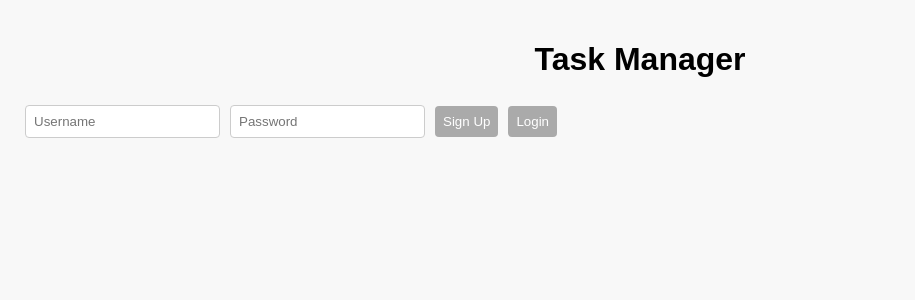
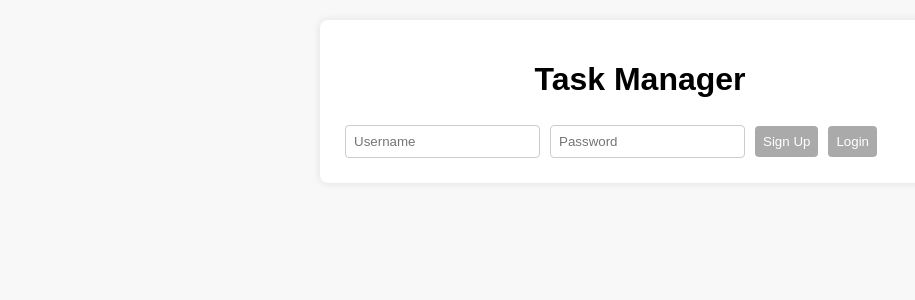
Before and after one commit to AndrewHulme88/project-planner, a React (Create React App) app in the folder frontend/: page / in a window 1280 px wide. Shown: the top 300 px of the page, without its empty margins (0-915 px from the left). Built offline with nearby package versions, Linux system fonts and the light colour scheme.

Commit message:
Added classes for styling

```diff
--- a/frontend/src/App.js
+++ b/frontend/src/App.js
@@ -132,7 +132,7 @@ function App() {
   };
 
   return (
-    <div>
+    <div className='container'>
       <h1>Task Manager</h1>
       {token ? (
         <>
@@ -152,7 +152,7 @@ function App() {
                 return true;
               })
             .map(task => (
-              <li key={task._id}>
+              <li key={task._id} className='task'>
                 {editingTaskId === task._id ? (
                   <>
                   <input value={editingText} onChange={(e) => setEditingText(e.target.value)}/>
@@ -164,8 +164,10 @@ function App() {
                     <span onClick={() => toggleTask(task._id)}>
                      {task.text} {task.completed ? "✔️" : "❌"}
                     </span>
-                    <button onClick={() => editTask(task._id)}>Edit</button>
-                    <button onClick={() => deleteTask(task._id)}>Delete</button>
+                    <div className='task-actions'>
+                      <button onClick={() => editTask(task._id)}>Edit</button>
+                      <button onClick={() => deleteTask(task._id)}>Delete</button>
+                    </div>
                   </>
                 )}
               </li>
```
